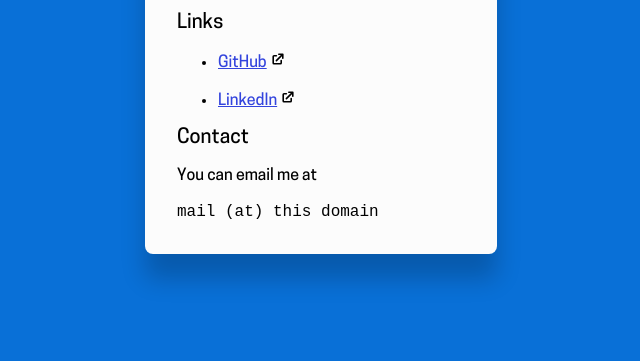
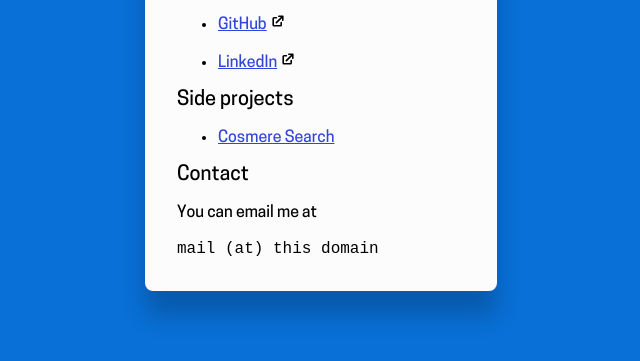
Before and after one commit to samhclark/www, a plain HTML site: page index.html in a window 1280 px wide. Shown: the part 351-712 px from the top of the page, without its empty margins (319-959 px from the left). Drawn offline with Linux system fonts and the light colour scheme.

Commit message:
Add link to my only side project

```diff
--- a/index.html
+++ b/index.html
@@ -32,6 +32,14 @@
                 </ul>
             </section>
             <section>
+                <h3>Side projects</h3>
+                <ul>
+                    <li>
+                        <a aria-label="Link to Cosmere Search" hfref="https://csearch.samhclark.com">Cosmere Search</a>
+                    </li>
+                </ul>
+            </section>
+            <section>
                 <h3>Contact</h3>
                 <p>You can email me at
                     <pre>mail (at) this domain</pre>
```
